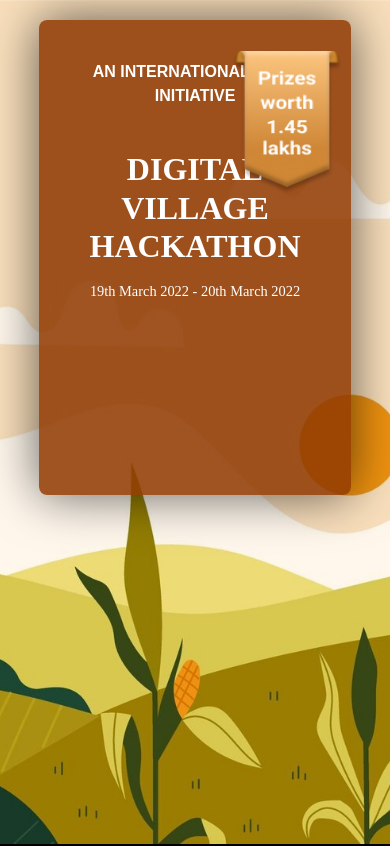
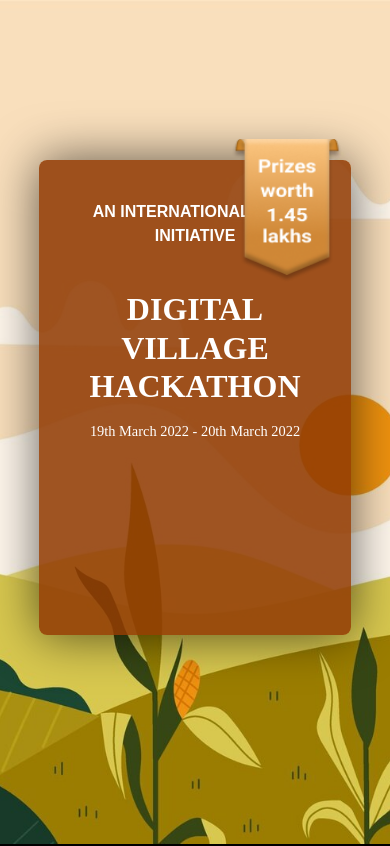
Before and after one commit to developer-student-club-thapar/Digital-Village-Hackathon, a React (Vite) app: page / in a window 390 px wide. Shown: the top 846 px of the page. Built offline with nearby package versions, Linux system fonts and the light colour scheme.

Commit message:
fixed the banner
Signed-off-by: Mad1ad <72143774+Sahaj-Srivastava24@users.noreply.github.com>

```diff
--- a/src/Components/Landing/landing.css
+++ b/src/Components/Landing/landing.css
@@ -242,9 +242,24 @@
     right: 12vw;
   }
 }
-/* @media (max-height: 1000px) {
+@media (max-width: 700px) {
+  .landing-content {
+    margin-top: 5rem;
+  }
   #image {
-    top: 17.5vh;
+    top: 13vh;
     right: 12vw;
   }
-} */
+}
+@media (max-width: 450px) {
+  .landing-content {
+    margin-top: 10rem;
+  }
+  .landing-content p {
+    padding: 0 1rem;
+  }
+  #image {
+    top: 16.5vh;
+    right: 12vw;
+  }
+}
--- a/src/Components/Sponsors/sponsors.css
+++ b/src/Components/Sponsors/sponsors.css
@@ -15,3 +15,9 @@
     transform: translateX(21vw);
   }
 }
+/* @media (max-width: 760px) {
+  .spHeading {
+    font-size: 40px !important;
+    transform: translateX(21vw);
+  }
+} */
--- a/src/Components/navbar/SideNav.jsx
+++ b/src/Components/navbar/SideNav.jsx
@@ -75,7 +75,7 @@ function SideNav() {
   }, []);
 
   useEffect(() => {
-    console.log(showNav);
+    // console.log(showNav);
     if (showNav) {
       handleShowNav();
     } else {
--- a/src/Components/navbar/sidebar.css
+++ b/src/Components/navbar/sidebar.css
@@ -57,3 +57,18 @@
   font-size: 2rem;
   padding: 0 0 1rem 0;
 }
+
+@media (max-width: 768px) {
+  .menudiv a {
+    font-size: 1.5rem;
+  }
+}
+
+@media (max-width: 400px) {
+  .menudiv h1 {
+    transform: translateX(0%);
+  }
+  .menudiv a {
+    font-size: 1rem;
+  }
+}
```
